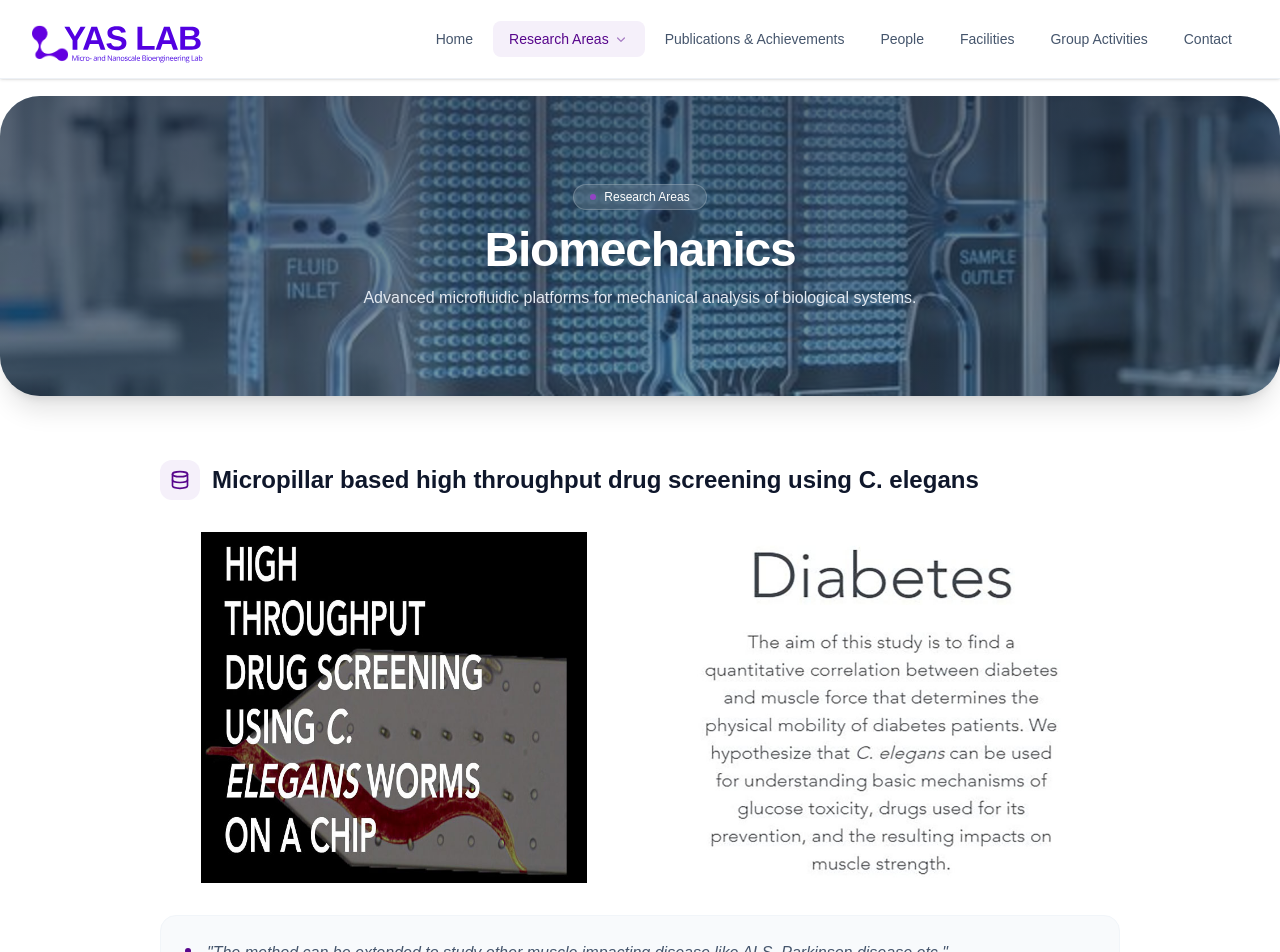
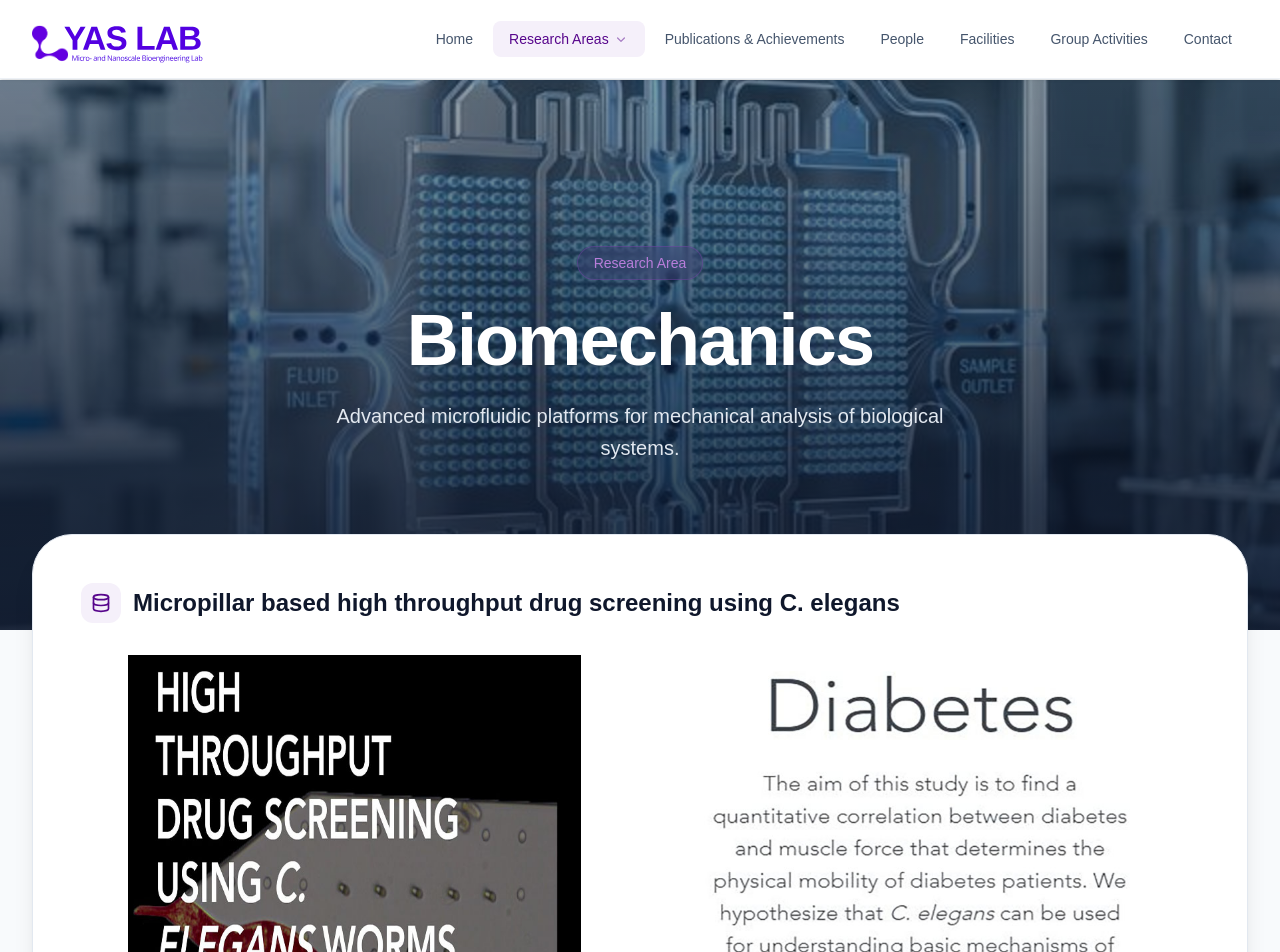
Before and after one commit to tinaytini/mnbe-lab, a Next.js app: page /research/biomechanics in a window 1280 px wide. Shown: the top 952 px of the page. Built offline with nearby package versions, Linux system fonts and the light colour scheme.

Commit message:
Harmonize Biomechanics and Biosensing hero sections and layouts with Bioinspiration style

```diff
--- a/src/app/research/biomechanics/page.tsx
+++ b/src/app/research/biomechanics/page.tsx
@@ -3,41 +3,40 @@ import { Database, Zap } from "lucide-react";
 
 export default function BiomechanicsPage() {
     return (
-        <main className="bg-white pt-24 pb-20">
-            {/* Header section with Hero Image */}
-            <section className="relative max-w-7xl mx-auto px-6 lg:px-8 mb-16 h-[300px] rounded-[2.5rem] overflow-hidden flex items-center justify-center group shadow-xl">
+        <main className="bg-slate-50 pt-20">
+            {/* Hero Section */}
+            <section className="relative h-[550px] flex items-center justify-center bg-slate-900 overflow-hidden">
                 <Image
                     src="/uploads/biomechanics-hero.png"
-                    alt="Research Hero"
+                    alt="Biomechanics"
                     fill
-                    className="object-cover opacity-90"
+                    className="object-cover opacity-60"
                     priority
                 />
-                <div className="absolute inset-0 bg-linear-to-b from-slate-900/60 to-slate-900/40" />
-                <div className="relative z-10 text-center">
-                    <span className="inline-flex items-center gap-2 px-4 py-1 rounded-full border border-white/20 bg-white/10 text-white text-xs font-medium mb-4 backdrop-blur-md">
-                        <span className="w-1.5 h-1.5 rounded-full bg-brand-400 animate-pulse" />
-                        Research Areas
+                <div className="absolute inset-0 bg-gradient-to-b from-transparent to-slate-900/80" />
+                <div className="relative z-10 text-center px-6 max-w-4xl">
+                    <span className="inline-flex items-center gap-2 px-4 py-1.5 rounded-full border border-brand-400/30 bg-brand-500/10 text-brand-300 text-sm font-medium mb-6 backdrop-blur-md">
+                        Research Area
                     </span>
-                    <h1 className="text-3xl sm:text-5xl font-bold text-white tracking-tight mb-3 drop-shadow-lg">
+                    <h1 className="text-5xl sm:text-7xl font-bold text-white tracking-tight mb-6">
                         Biomechanics
                     </h1>
-                    <p className="text-base text-slate-200 max-w-xl mx-auto drop-shadow-md">
+                    <p className="text-xl text-slate-200 max-w-2xl mx-auto leading-relaxed font-light">
                         Advanced microfluidic platforms for mechanical analysis of biological systems.
                     </p>
                 </div>
             </section>
 
-            {/* Exact Content Sections */}
-            <div className="max-w-5xl mx-auto px-6 lg:px-8 space-y-20">
+            {/* Content Sections */}
+            <div className="max-w-7xl mx-auto px-6 lg:px-8 -mt-24 relative z-20 space-y-12 pb-24">
 
-                {/* Section 1: Micropillar Screening */}
-                <section>
+                {/* Introduction/First Project Card */}
+                <section className="bg-white rounded-[2.5rem] shadow-xl border border-slate-200 p-8 sm:p-12">
                     <div className="flex items-center gap-3 mb-8">
                         <div className="w-10 h-10 rounded-xl bg-brand-50 flex items-center justify-center text-brand-500">
                             <Database className="w-5 h-5" />
                         </div>
-                        <h2 className="text-xl sm:text-2xl font-bold text-slate-900 leading-tight">
+                        <h2 className="text-2xl font-bold text-slate-900 leading-tight">
                             Micropillar based high throughput drug screening using C. elegans
                         </h2>
                     </div>
@@ -78,15 +77,13 @@ export default function BiomechanicsPage() {
                     </div>
                 </section>
 
-                <hr className="border-slate-100" />
-
                 {/* Section 2: Single Worm Dispensing */}
-                <section>
+                <section className="bg-white rounded-[2.5rem] shadow-xl border border-slate-200 p-8 sm:p-12">
                     <div className="flex items-center gap-3 mb-8">
                         <div className="w-10 h-10 rounded-xl bg-brand-50 flex items-center justify-center text-brand-500">
                             <Zap className="w-5 h-5" />
                         </div>
-                        <h2 className="text-xl sm:text-2xl font-bold text-slate-900 leading-tight">
+                        <h2 className="text-2xl font-bold text-slate-900 leading-tight">
                             Dispensing of single C. elegan worms using microfluidics and pressure boundary condition
                         </h2>
                     </div>
--- a/src/app/research/biosensing/page.tsx
+++ b/src/app/research/biosensing/page.tsx
@@ -1,18 +1,19 @@
-import React from "react";
+import Image from "next/image";
 import { Radio, Search, ShieldCheck, Cpu } from "lucide-react";
 
 export default function BiosensingPage() {
     return (
         <main className="bg-slate-50 pt-20">
             {/* Hero Section */}
-            <section className="relative h-[500px] flex items-center justify-center bg-slate-900 overflow-hidden">
-                <div className="absolute inset-0 opacity-40">
-                    <img
+            <section className="relative h-[550px] flex items-center justify-center bg-slate-900 overflow-hidden">
+                <Image
                     src="https://images.unsplash.com/photo-1576086213369-97a306d36557?auto=format&fit=crop&q=80&w=2000"
                     alt="Biosensing"
-                        className="w-full h-full object-cover"
+                    fill
+                    className="object-cover opacity-60"
+                    priority
                 />
-                </div>
+                <div className="absolute inset-0 bg-gradient-to-b from-transparent to-slate-900/80" />
                 <div className="relative z-10 text-center px-6 max-w-4xl">
                     <span className="inline-flex items-center gap-2 px-4 py-1.5 rounded-full border border-teal-400/30 bg-teal-500/10 text-teal-300 text-sm font-medium mb-6 backdrop-blur-md">
                         Research Area
@@ -20,32 +21,33 @@ export default function BiosensingPage() {
                     <h1 className="text-5xl sm:text-7xl font-bold text-white tracking-tight mb-6">
                         Biosensing
                     </h1>
-                    <p className="text-xl text-slate-300 max-w-2xl mx-auto leading-relaxed">
+                    <p className="text-xl text-slate-200 max-w-2xl mx-auto leading-relaxed font-light">
                         Developing ultra-sensitive detection platforms for point-of-care diagnostics and environmental monitoring.
                     </p>
                 </div>
-                <div className="absolute bottom-0 left-0 right-0 h-32 bg-linear-to-t from-slate-50 to-transparent" />
             </section>
 
             {/* Content Section */}
-            <section className="max-w-7xl mx-auto px-6 lg:px-8 py-24">
+            <section className="max-w-7xl mx-auto px-6 lg:px-8 -mt-24 relative z-20 pb-24">
+                <div className="bg-white rounded-[2.5rem] shadow-xl border border-slate-200 p-8 sm:p-12">
                     <div className="grid grid-cols-1 lg:grid-cols-2 gap-16 items-start">
                         <div className="order-2 lg:order-1">
-                        <div className="aspect-square rounded-3xl overflow-hidden shadow-2xl bg-slate-200">
-                             <img
+                            <div className="aspect-square rounded-3xl overflow-hidden shadow-2xl relative bg-slate-100">
+                                <Image
                                     src="https://images.unsplash.com/photo-1581093588401-fbb62a02f120?auto=format&fit=crop&q=80&w=1000"
                                     alt="Nanochip"
-                                className="w-full h-full object-cover"
+                                    fill
+                                    className="object-cover"
                                 />
                             </div>
                             <div className="mt-8 grid grid-cols-2 gap-4">
-                            <div className="h-40 bg-white rounded-2xl border border-slate-200 p-6 flex flex-col justify-center text-center">
+                                <div className="h-40 bg-slate-50 rounded-2xl border border-slate-100 p-6 flex flex-col justify-center text-center">
                                     <span className="text-3xl font-bold text-teal-600">10⁻¹⁸ M</span>
-                                <span className="text-sm text-slate-500 mt-1">Detection Limit</span>
+                                    <span className="text-sm text-slate-500 mt-1 uppercase tracking-wider font-medium">Detection Limit</span>
                                 </div>
-                            <div className="h-40 bg-white rounded-2xl border border-slate-200 p-6 flex flex-col justify-center text-center">
+                                <div className="h-40 bg-slate-50 rounded-2xl border border-slate-100 p-6 flex flex-col justify-center text-center">
                                     <span className="text-3xl font-bold text-teal-600">&lt; 5 min</span>
-                                <span className="text-sm text-slate-500 mt-1">Response Time</span>
+                                    <span className="text-sm text-slate-500 mt-1 uppercase tracking-wider font-medium">Response Time</span>
                                 </div>
                             </div>
                         </div>
@@ -62,25 +64,32 @@ export default function BiosensingPage() {
                             </div>
 
                             <div className="mt-12 space-y-4">
-                            <div className="p-6 bg-white rounded-2xl border border-slate-200 shadow-sm flex items-start gap-4">
-                                <Radio className="w-8 h-8 text-teal-500 shrink-0" />
+                                <div className="p-6 bg-slate-50 rounded-2xl border border-slate-100 shadow-xs flex items-start gap-4 transition-all hover:bg-white hover:shadow-md">
+                                    <div className="w-10 h-10 rounded-xl bg-teal-100 flex items-center justify-center text-teal-600 shrink-0">
+                                        <Radio className="w-5 h-5" />
+                                    </div>
                                     <div>
                                         <h3 className="font-bold text-slate-800 mb-1">Nanosurface Engineering</h3>
                                         <p className="text-sm text-slate-500">Atomic-scale modification of sensor surfaces to eliminate non-specific binding.</p>
                                     </div>
                                 </div>
-                            <div className="p-6 bg-white rounded-2xl border border-slate-200 shadow-sm flex items-start gap-4">
-                                <ShieldCheck className="w-8 h-8 text-teal-500 shrink-0" />
+                                <div className="p-6 bg-slate-50 rounded-2xl border border-slate-100 shadow-xs flex items-start gap-4 transition-all hover:bg-white hover:shadow-md">
+                                    <div className="w-10 h-10 rounded-xl bg-teal-100 flex items-center justify-center text-teal-600 shrink-0">
+                                        <ShieldCheck className="w-5 h-5" />
+                                    </div>
                                     <div>
                                         <h3 className="font-bold text-slate-800 mb-1">Point-of-Care Diagnostics</h3>
                                         <p className="text-sm text-slate-500">Developing rapid tests for infectious diseases that can be used in remote settings.</p>
                                     </div>
                                 </div>
-                            <div className="p-6 bg-white rounded-2xl border border-slate-200 shadow-sm flex items-start gap-4">
-                                <Cpu className="w-8 h-8 text-teal-500 shrink-0" />
+                                <div className="p-6 bg-slate-50 rounded-2xl border border-slate-100 shadow-xs flex items-start gap-4 transition-all hover:bg-white hover:shadow-md">
+                                    <div className="w-10 h-10 rounded-xl bg-teal-100 flex items-center justify-center text-teal-600 shrink-0">
+                                        <Cpu className="w-5 h-5" />
+                                    </div>
                                     <div>
                                         <h3 className="font-bold text-slate-800 mb-1">Bio-Silicon Integration</h3>
                                         <p className="text-sm text-slate-500">Fusing biological recognition elements with CMOS-compatible technologies.</p>
+                                    </div>
                                 </div>
                             </div>
                         </div>
```
Lines whose indentation alone changed are shown as unchanged.
